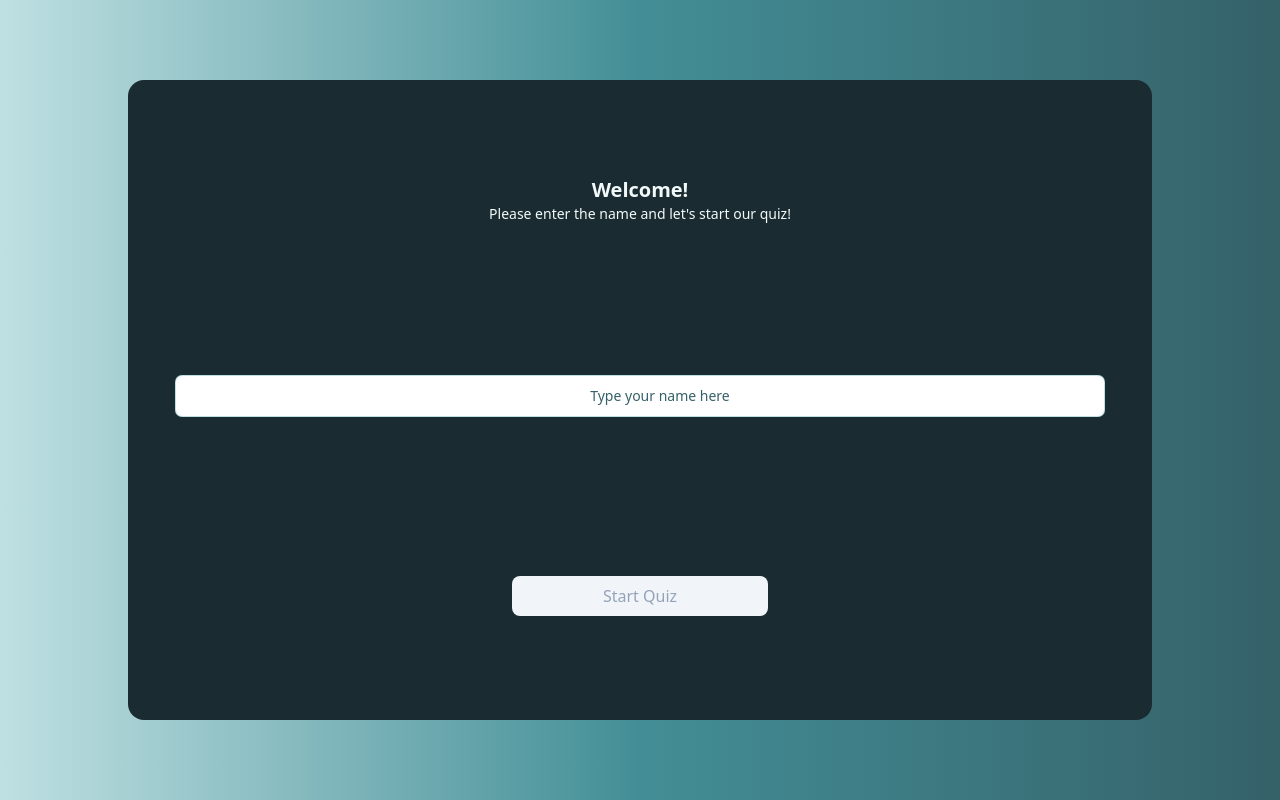
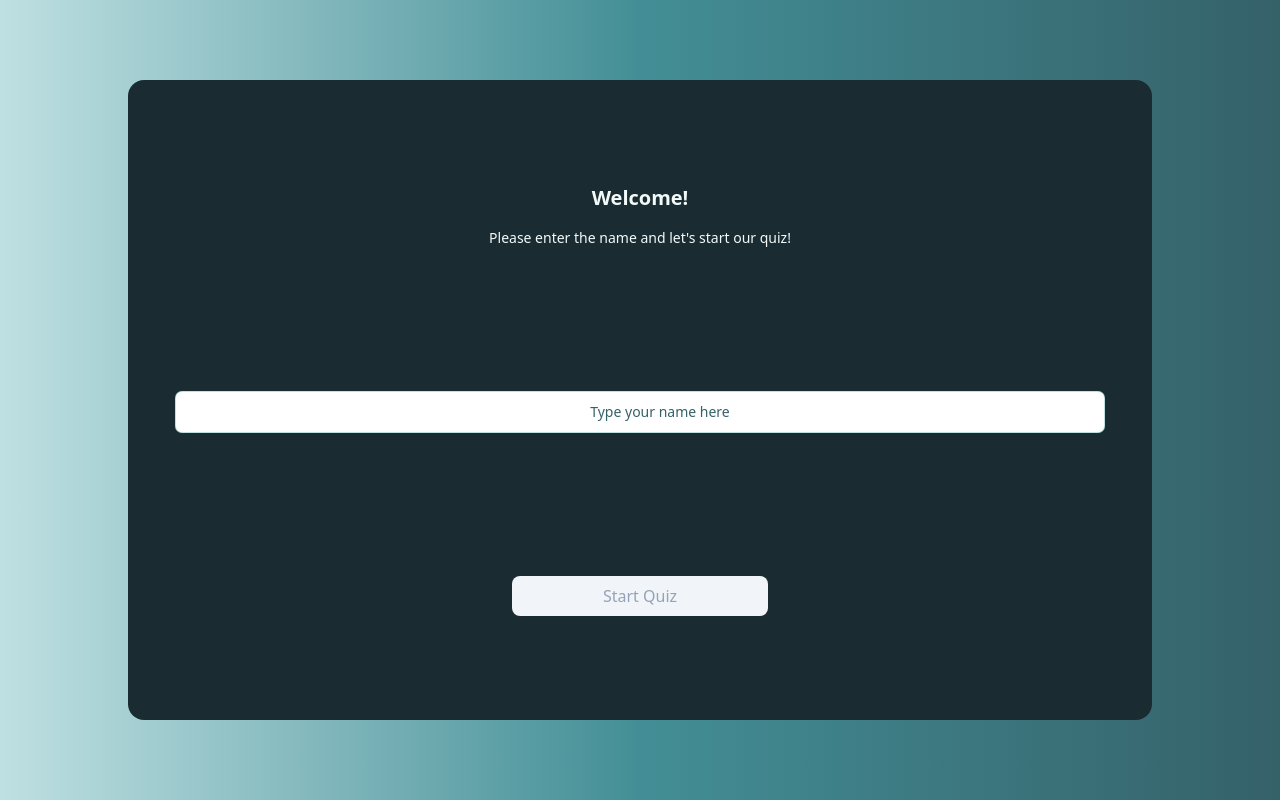
Before and after one commit to tony-blackie/music-quiz, a Next.js app: page /login in a window 1280 px wide. Built offline with nearby package versions, Linux system fonts and the light colour scheme.

Commit message:
apply minor styling improvements

```diff
--- a/src/app/login/LoginForm.tsx
+++ b/src/app/login/LoginForm.tsx
@@ -11,11 +11,11 @@ const LoginForm = () => {
   return (
     <form className="flex flex-col items-center justify-between flex-auto px-12 py-24">
       <div>
-        <h1 className="text-xl font-bold text-center text-mango-50">
+        <h1 className="py-2 text-xl font-bold text-center text-mango-50">
           Welcome!
         </h1>
 
-        <p className="text-sm text-center text-mango-50">
+        <p className="py-2 text-sm text-center text-mango-50">
           Please enter the name and let's start our quiz!
         </p>
       </div>
--- a/src/components/ui-elements/ButtonOutline/ButtonOutline.tsx
+++ b/src/components/ui-elements/ButtonOutline/ButtonOutline.tsx
@@ -6,7 +6,7 @@ type Props = {
 const ButtonFlatActive = ({ text, disabled }: Props) => {
   return (
     <button
-      className="flex items-center justify-center w-64 my-2 font-semibold bg-white border rounded-lg h-9 text-mango-600 hover:text-mango-700 border-mango-600 hover:border-mango-700 disabled:border-mango-200 disabled:text-mango-200"
+      className="flex items-center justify-center w-64 my-2 font-medium bg-white border rounded-lg h-9 text-mango-600 hover:text-mango-700 border-mango-600 hover:border-mango-700 disabled:bg-slate-100 disabled:text-slate-400"
       disabled={disabled}
     >
       {text}
```
